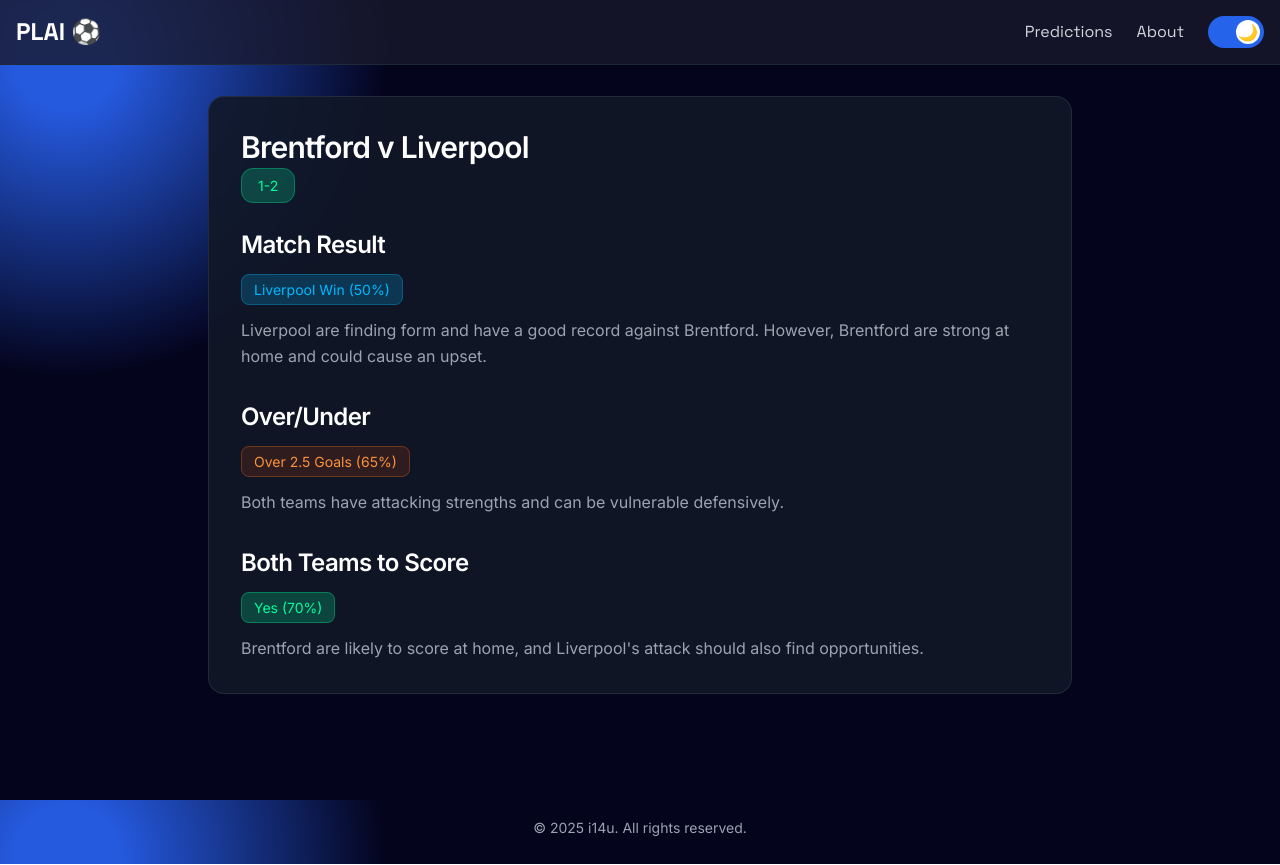
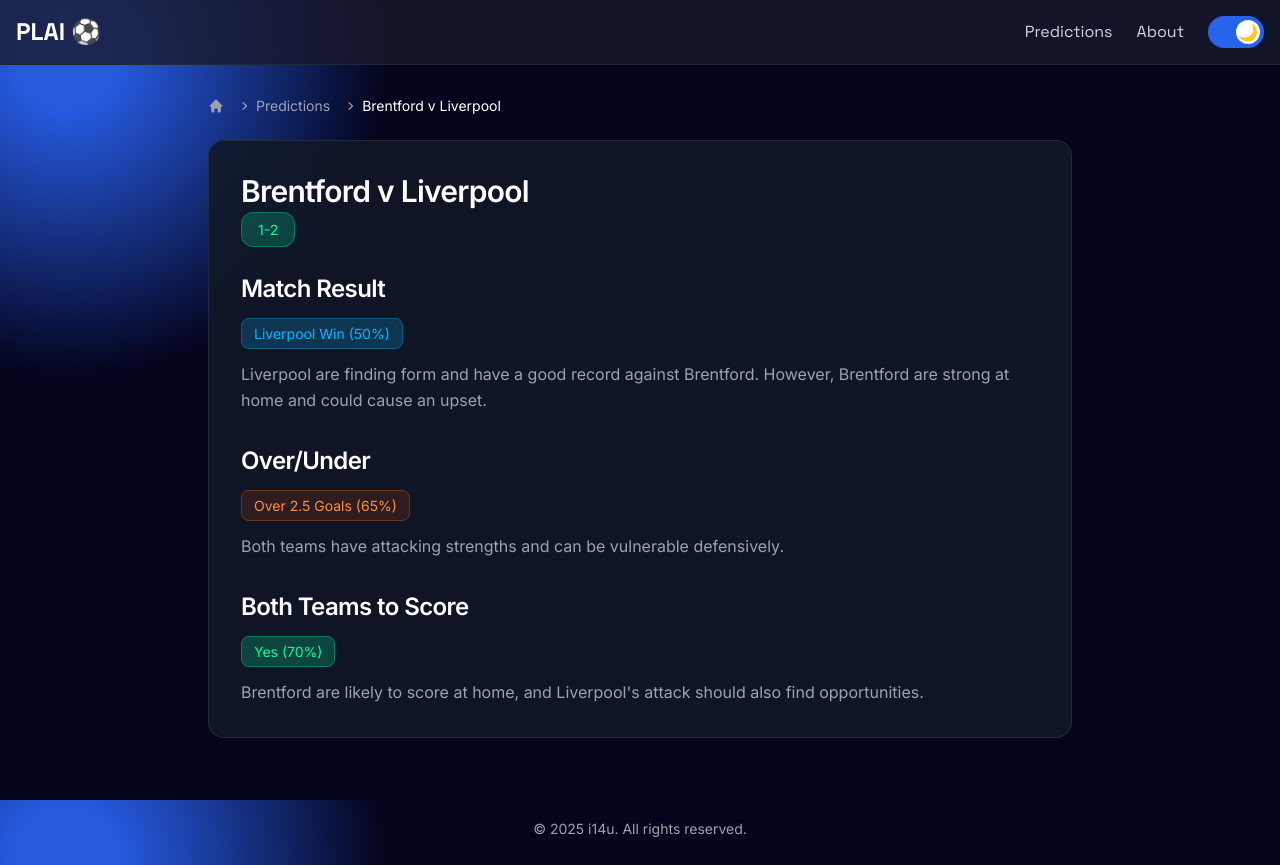
Before and after one commit to ilken/plai, a Next.js app: page /matches/1 in a window 1280 px wide. Built offline with nearby package versions, Linux system fonts and the light colour scheme.

Commit message:
feat: breadcrumbs

```diff
--- /dev/null
+++ b/src/components/breadcrumbs/Breadcrumbs.component.tsx
@@ -0,0 +1,38 @@
+import Link from 'next/link';
+import { ChevronRightIcon, HomeIcon } from '@heroicons/react/20/solid';
+
+interface BreadcrumbsProps {
+  items: {
+    label: string;
+    href?: string;
+  }[];
+}
+
+export const Breadcrumbs = ({ items }: BreadcrumbsProps) => {
+  return (
+    <nav className="flex items-center space-x-2 text-sm text-gray-600 dark:text-gray-400">
+      <Link
+        href="/"
+        className="flex items-center hover:text-cyber-primary dark:hover:text-cyber-primary transition-colors"
+      >
+        <HomeIcon className="w-4 h-4" />
+      </Link>
+
+      {items.map((item, index) => (
+        <div key={index} className="flex items-center">
+          <ChevronRightIcon className="w-4 h-4 mx-1" />
+          {item.href ? (
+            <Link
+              href={item.href}
+              className="hover:text-cyber-primary dark:hover:text-cyber-primary transition-colors"
+            >
+              {item.label}
+            </Link>
+          ) : (
+            <span className="text-gray-900 dark:text-white">{item.label}</span>
+          )}
+        </div>
+      ))}
+    </nav>
+  );
+};
--- a/src/pages/about.tsx
+++ b/src/pages/about.tsx
@@ -1,6 +1,7 @@
 import Head from 'next/head';
 import { Footer } from '@/components/footer/Footer.component';
 import { Navbar } from '@/components/navbar/Navbar.component';
+import { Breadcrumbs } from '@/components/breadcrumbs/Breadcrumbs.component';
 
 export default function About() {
   return (
@@ -12,6 +13,14 @@
             <title>About PLAI - Premier League AI Predictions</title>
             <meta name="description" content="Learn about PLAI's AI-powered Premier League football prediction model" />
           </Head>
+
+          <div className="mb-6">
+            <Breadcrumbs
+              items={[
+                { label: 'About' }
+              ]}
+            />
+          </div>
 
           <main>
             <h1 className="text-3xl font-bold mb-6 text-gray-900 dark:text-white font-display">About PLAI</h1>
--- a/src/pages/matches/[id].tsx
+++ b/src/pages/matches/[id].tsx
@@ -2,6 +2,7 @@
 import Head from 'next/head';
 import { Navbar } from '@/components/navbar/Navbar.component';
 import { Footer } from '@/components/footer/Footer.component';
+import { Breadcrumbs } from '@/components/breadcrumbs/Breadcrumbs.component';
 import { data } from '@/data/week2.data';
 import { PredictionsSchema } from '@/types/Prediction.types';
 import Custom404 from '../404';
@@ -29,6 +30,15 @@
 
       <div className="min-h-screen flex flex-col mt-16">
         <div className="max-w-4xl mx-auto px-4 py-8 flex-1 w-full">
+          <div className="mb-6">
+            <Breadcrumbs
+              items={[
+                { label: 'Predictions', href: '/' },
+                { label: prediction.match },
+              ]}
+            />
+          </div>
+
           <div className="bg-white/80 dark:bg-gray-900/90 rounded-2xl p-8 border border-gray-200/50 dark:border-gray-700/50 backdrop-blur-sm">
             <h1 className="text-3xl font-bold text-gray-900 dark:text-white mb-2">
               {prediction.match}
```
Also changed, not shown: package.json (+11 -10 lines), 1 other file (tests, documents, lock files or other folders).
